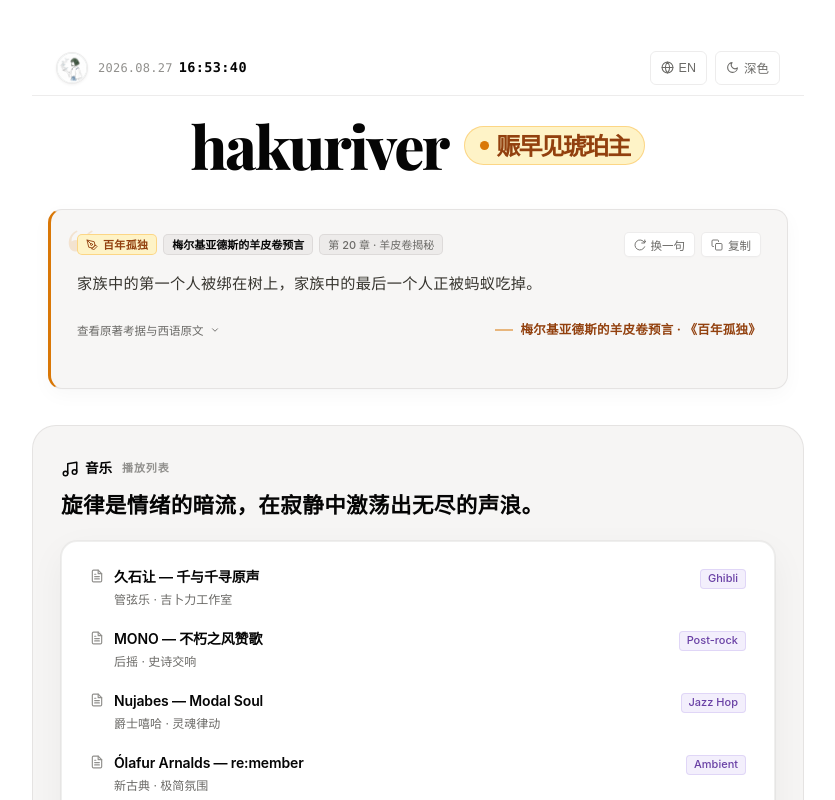
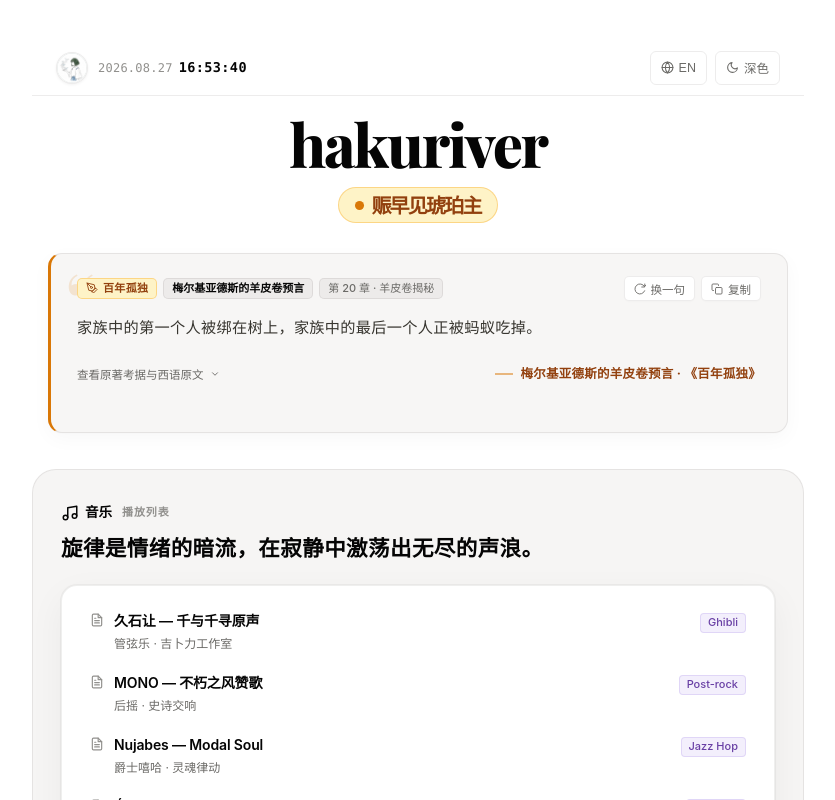
Before and after one commit to showfor/blog, a React (Vite) app in the folder notion-site/: page / in a window 1280 px wide. Shown: the top 800 px of the page, without its empty margins (222-1057 px from the left). Built offline with nearby package versions, Linux system fonts and the light colour scheme; a web font is replaced by a local one.

Commit message:
style: 将首屏 hakuriver 与 赈早见琥珀主 调整为纵向两行独立排布

```diff
--- a/notion-site/src/styles/notion.css
+++ b/notion-site/src/styles/notion.css
@@ -265,7 +265,7 @@ body {
   align-items: center;
 }
 
-/* 主大标题与琥珀色高亮气泡 */
+/* 主大标题与琥珀色高亮气泡：分为两行呈现 */
 .notion-hero-title {
   font-family: "Playfair Display", "Plus Jakarta Sans", Georgia, "Times New Roman", serif;
   font-size: clamp(38px, 8.5vw, 60px);
@@ -275,10 +275,10 @@ body {
   color: var(--text-main);
   margin: 0 0 18px;
   display: flex;
+  flex-direction: column;
   align-items: center;
   justify-content: center;
-  flex-wrap: wrap;
-  gap: 12px 16px;
+  gap: 12px;
 }
 
 .notion-title-text {
@@ -286,21 +286,22 @@ body {
   font-weight: 800;
   letter-spacing: -0.035em;
   color: var(--text-main);
+  line-height: 1.05;
 }
 
 .notion-amber-badge {
   display: inline-flex;
   align-items: center;
   gap: 7px;
-  padding: 4px 15px;
-  font-size: clamp(17px, 3.6vw, 24px);
+  padding: 4px 16px;
+  font-size: clamp(15px, 3.2vw, 20px);
   font-weight: 700;
   border-radius: 30px;
   background: var(--accent-amber-bg);
   color: var(--accent-amber-text);
   border: 1px solid var(--accent-amber-border);
   vertical-align: middle;
-  line-height: 1.2;
+  line-height: 1.3;
 }
 
 .amber-dot {
```
